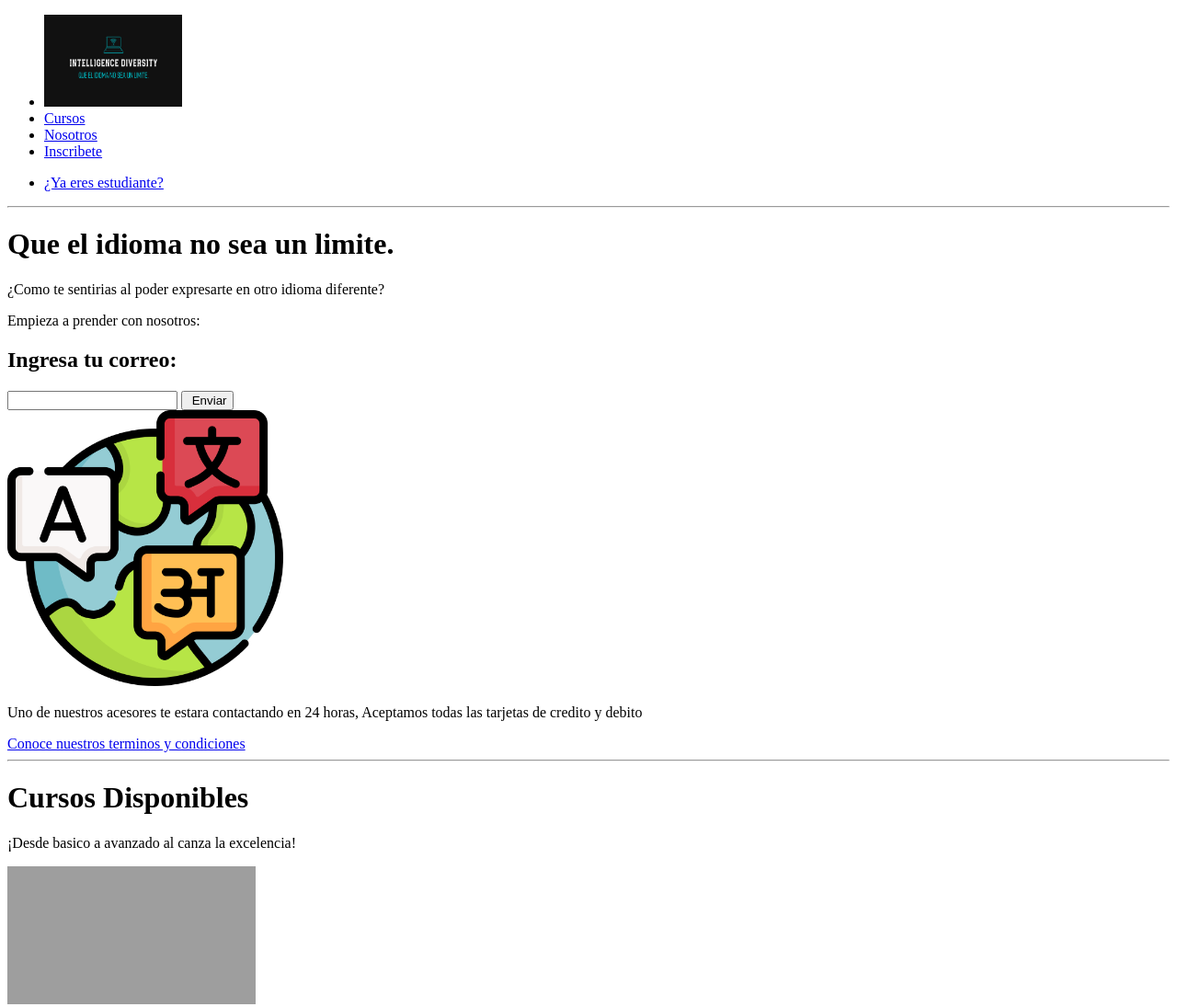
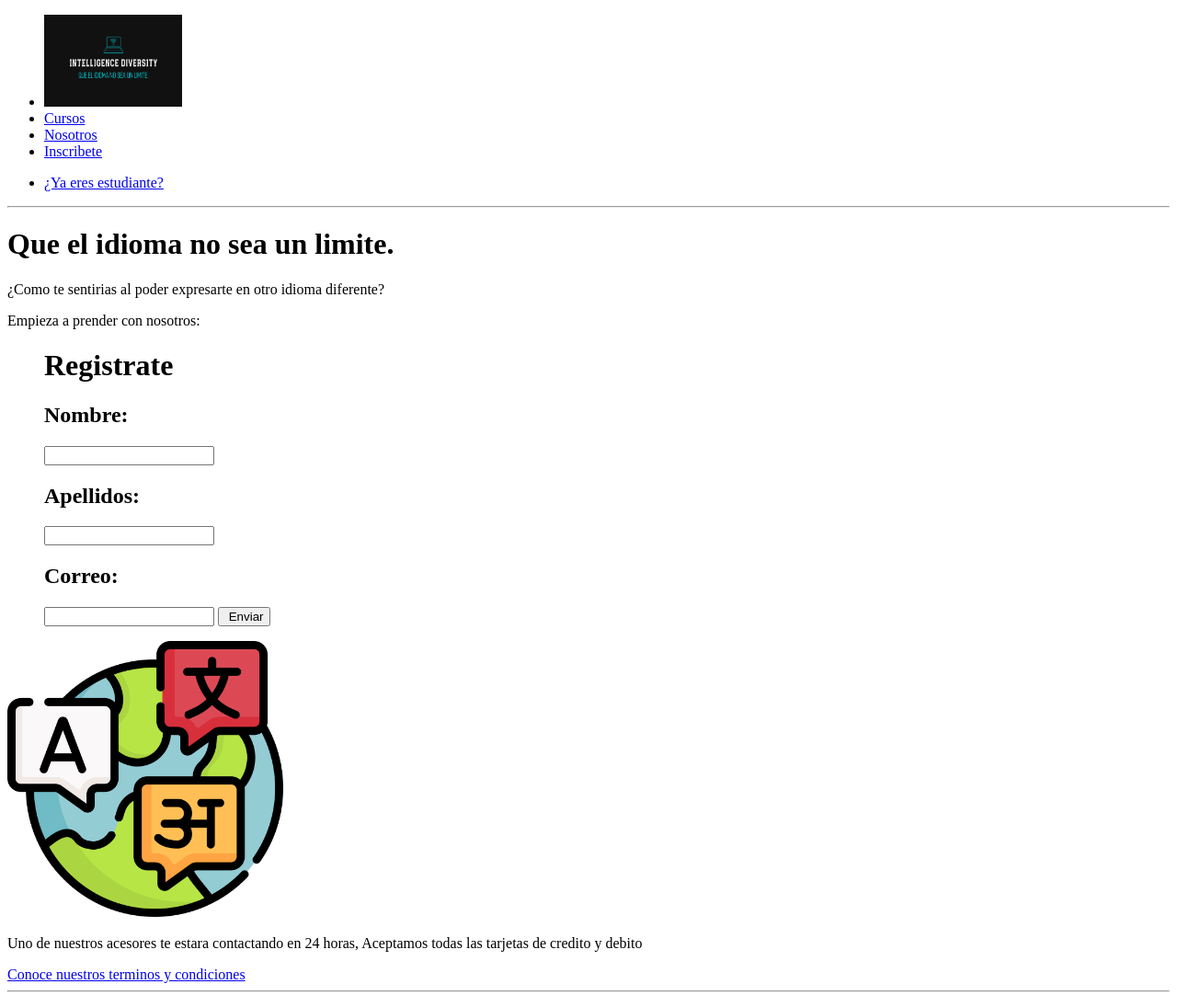
Before and after one commit to Luis1099074/LandingIdiomas, a plain HTML site: page index.html in a window 1280 px wide. Shown: the top 1095 px of the page at 92% size. Drawn offline with Linux system fonts and the light colour scheme; grey boxes are pictures that could not be loaded.

Commit message:
Se agregaron espacios de registro de usuarios

```diff
--- a/index.html
+++ b/index.html
@@ -42,12 +42,21 @@
                 <h1>Que el idioma no sea un limite. </h1>
                 <p>¿Como te sentirias al poder expresarte en otro idioma diferente? </p>
                 <p> Empieza a prender con nosotros: </p>
+                <ul>
+                    <form>
+                           <h1> Registrate </h1>
+                        <h2> Nombre: </h2>
+                       <input type="text">
 
-                <form>
-                     <h2> Ingresa tu correo: </h2>
-                    <input type="text">
-                    <input type="submit" value=" Enviar"/>
-                </form>
+                        <h2> Apellidos: </h2>
+                       <input type="text">
+
+                       <h2> Correo: </h2>
+                       <input type="text">
+                       <input type="submit" value=" Enviar"/>
+                   </form>
+                </ul>
+
                 <img  width="300px" height="300px" src="logos/Mundo.png" alt="Idiomas">
                 <p> Uno de nuestros acesores te estara contactando en 24 horas, Aceptamos todas las tarjetas de credito y debito</p>
 
```
